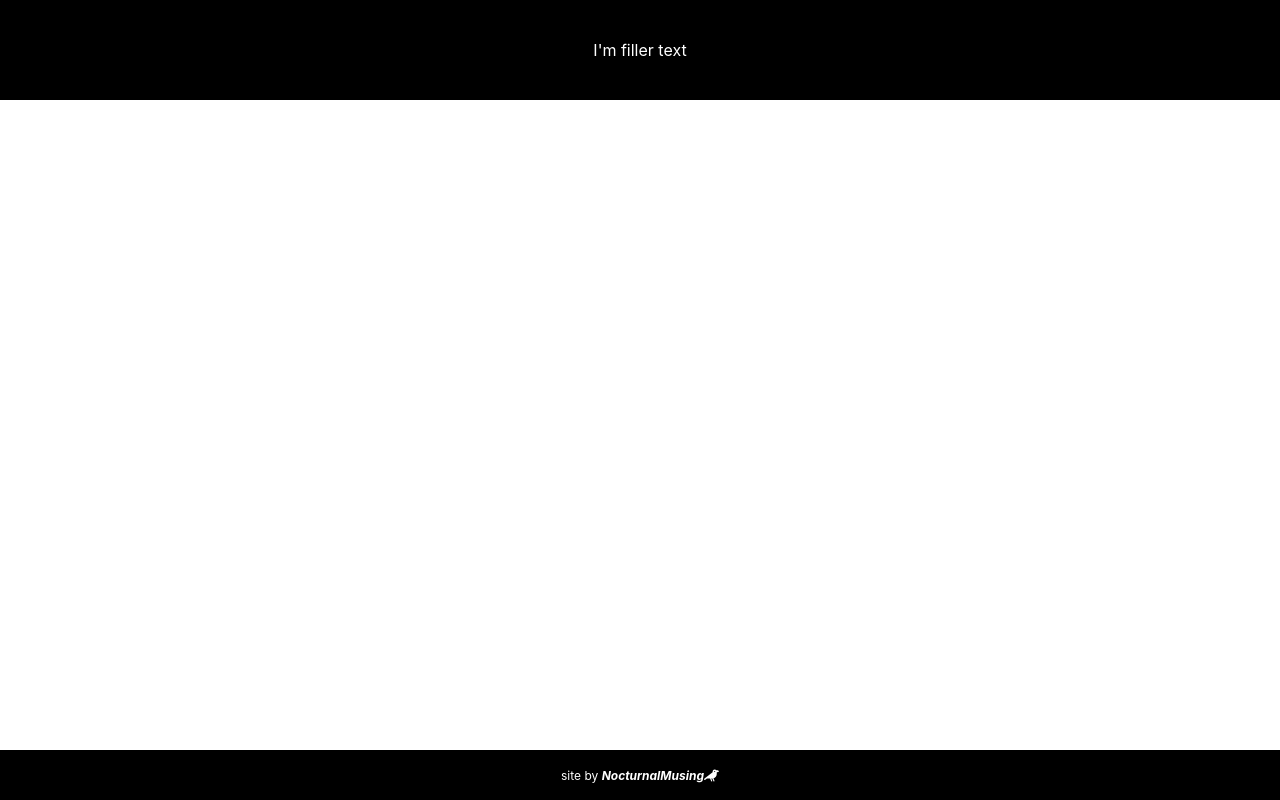
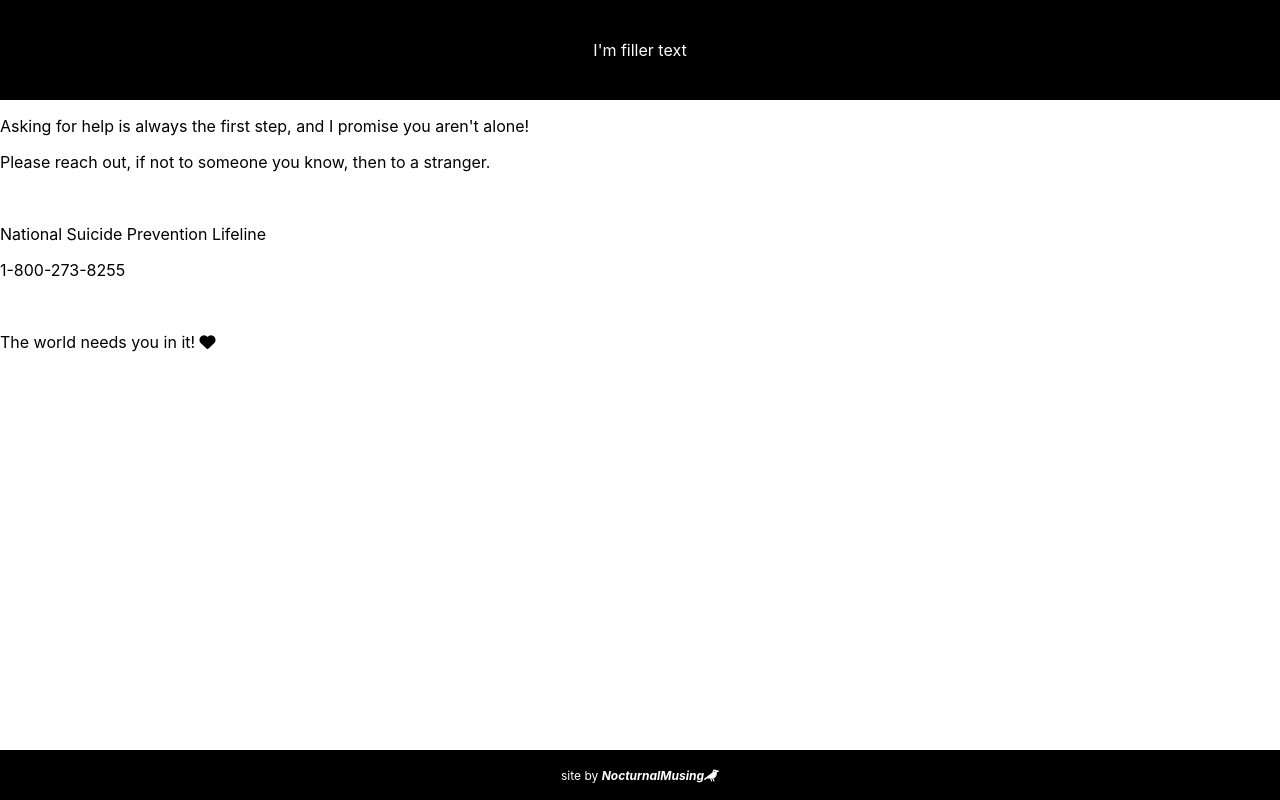
Before and after one commit to NocturnalMusing/calm-kitten, a React (Create React App) app in the folder calm-kitten/: page /reach_out in a window 1280 px wide. Built offline with nearby package versions, Linux system fonts and the light colour scheme; the HTML template or start-up script is replaced by a standard one.

Commit message:
Fill Help component and update README

```diff
--- a/calm-kitten/src/App.js
+++ b/calm-kitten/src/App.js
@@ -8,6 +8,7 @@ import Header from './style_components/Header'
 import Footer from './style_components/Footer'
 import Joke from './page_components/Joke'
 import Quote from './page_components/Quote'
+import Help from './page_components/Help'
 
 export default class App extends Component {
 
@@ -19,6 +20,10 @@ export default class App extends Component {
         </header>
 
         <main>
+        <Route path='/reach_out'>
+          <Help />
+        </Route>
+
         <Route path='/laughter'>
           <Joke />
         </Route>
--- a/calm-kitten/src/page_components/Help.js
+++ b/calm-kitten/src/page_components/Help.js
@@ -5,7 +5,13 @@ export default class Help extends Component {
         return (
             <>
                 <div>
-
+                    <p>Asking for help is always the first step, and I promise you aren't alone!</p>
+                    <p>Please reach out, if not to someone you know, then to a stranger.</p>
+                    <br />
+                    <p>National Suicide Prevention Lifeline</p>
+                    <p>1-800-273-8255</p>
+                    <br />
+                    <p>The world needs you in it! <i class="fas fa-heart"></i></p>
                 </div>
             </>
         )
```
Also changed, not shown: 1 other file (tests, documents, lock files or other folders).
